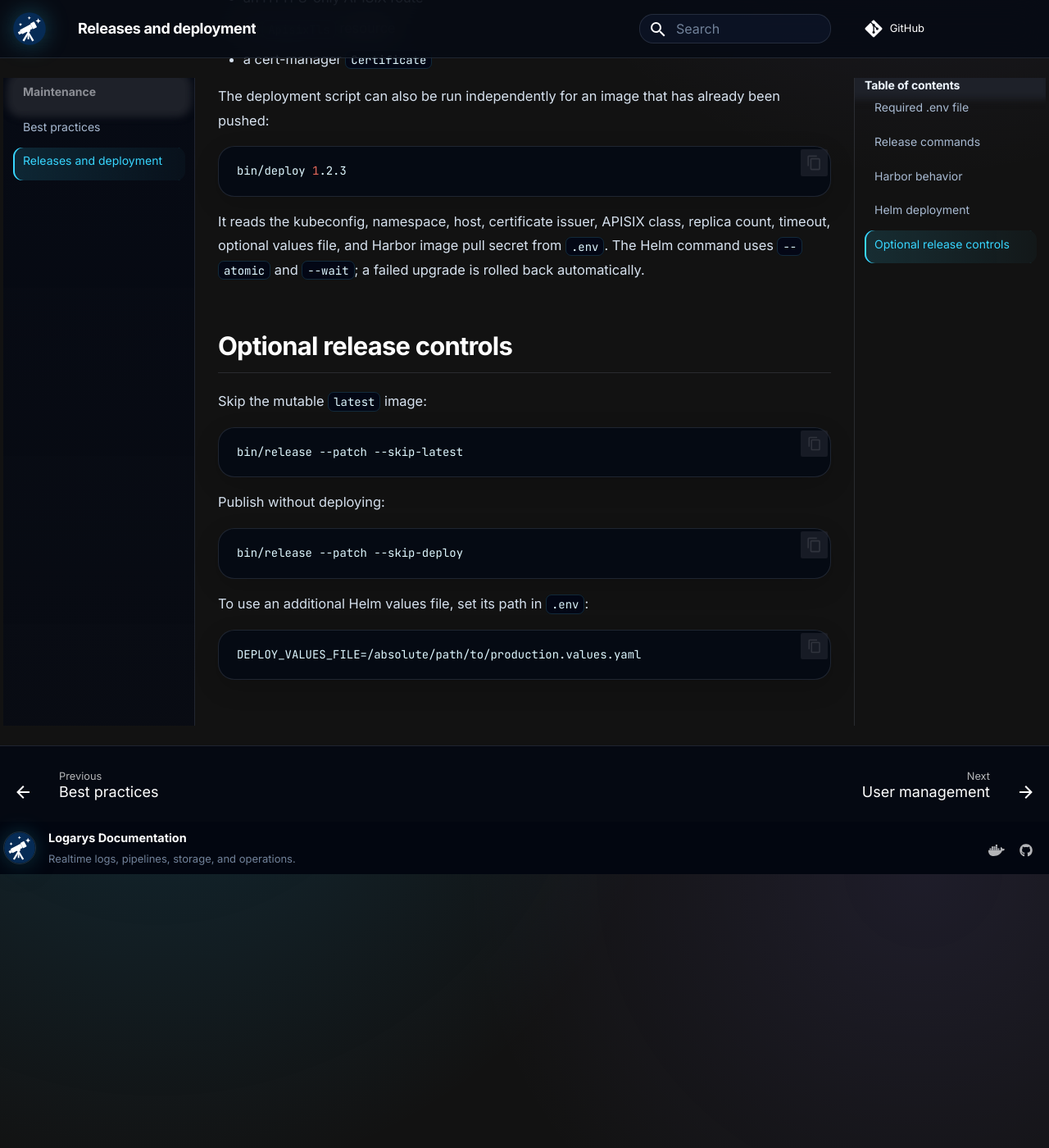
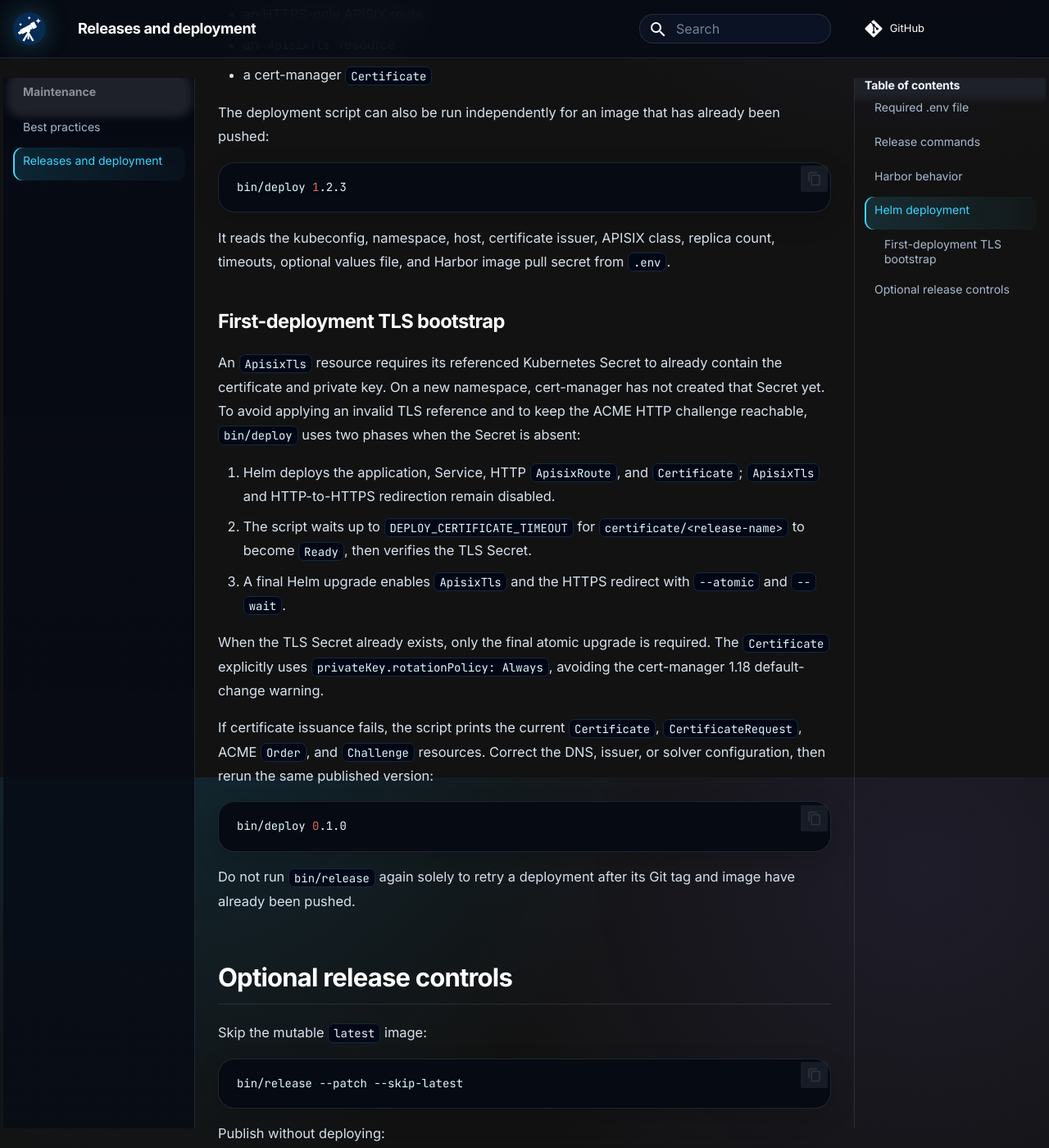
Before and after one commit to logarys/doc, an MkDocs documentation site: the page built from docs/maintenance/releases.md, in a window 1280 px wide and 1400 px high, scrolled down 3252 px. Shown: the whole window at 82% size. Built offline with MkDocs 1.6.1 and Material for MkDocs 9.7.7, drawn with Linux system fonts in a browser that asks for light colours; some of the changed text lies outside the part shown.

Commit message:
fix: ingress tls creation

````diff
--- a/docs/maintenance/releases.md
+++ b/docs/maintenance/releases.md
@@ -29,6 +29,7 @@ DEPLOY_CLUSTER_ISSUER=letsencrypt-production
 DEPLOY_TLS_SECRET_NAME=logarys-documentation-tls
 DEPLOY_REPLICAS=2
 DEPLOY_TIMEOUT=5m
+DEPLOY_CERTIFICATE_TIMEOUT=10m
 DEPLOY_VALUES_FILE=
 DEPLOY_APISIX_INGRESS_CLASS=apisix
 DEPLOY_APISIX_PRIORITY=10
@@ -112,7 +113,25 @@ The deployment script can also be run independently for an image that has alread
 bin/deploy 1.2.3
 ```
 
-It reads the kubeconfig, namespace, host, certificate issuer, APISIX class, replica count, timeout, optional values file, and Harbor image pull secret from `.env`. The Helm command uses `--atomic` and `--wait`; a failed upgrade is rolled back automatically.
+It reads the kubeconfig, namespace, host, certificate issuer, APISIX class, replica count, timeouts, optional values file, and Harbor image pull secret from `.env`.
+
+### First-deployment TLS bootstrap
+
+An `ApisixTls` resource requires its referenced Kubernetes Secret to already contain the certificate and private key. On a new namespace, cert-manager has not created that Secret yet. To avoid applying an invalid TLS reference and to keep the ACME HTTP challenge reachable, `bin/deploy` uses two phases when the Secret is absent:
+
+1. Helm deploys the application, Service, HTTP `ApisixRoute`, and `Certificate`; `ApisixTls` and HTTP-to-HTTPS redirection remain disabled.
+2. The script waits up to `DEPLOY_CERTIFICATE_TIMEOUT` for `certificate/<release-name>` to become `Ready`, then verifies the TLS Secret.
+3. A final Helm upgrade enables `ApisixTls` and the HTTPS redirect with `--atomic` and `--wait`.
+
+When the TLS Secret already exists, only the final atomic upgrade is required. The `Certificate` explicitly uses `privateKey.rotationPolicy: Always`, avoiding the cert-manager 1.18 default-change warning.
+
+If certificate issuance fails, the script prints the current `Certificate`, `CertificateRequest`, ACME `Order`, and `Challenge` resources. Correct the DNS, issuer, or solver configuration, then rerun the same published version:
+
+```bash
+bin/deploy 0.1.0
+```
+
+Do not run `bin/release` again solely to retry a deployment after its Git tag and image have already been pushed.
 
 ## Optional release controls
 
````
Also changed, not shown: README.md (+10 -1 lines), 6 other files.
